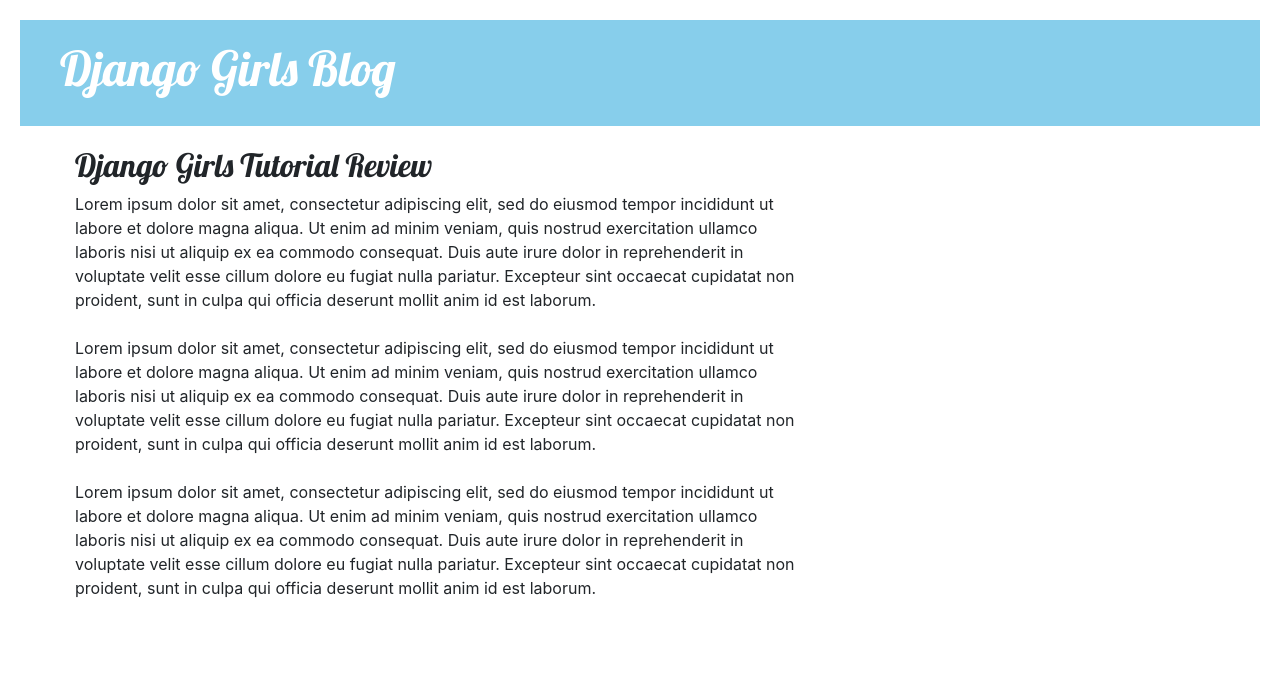
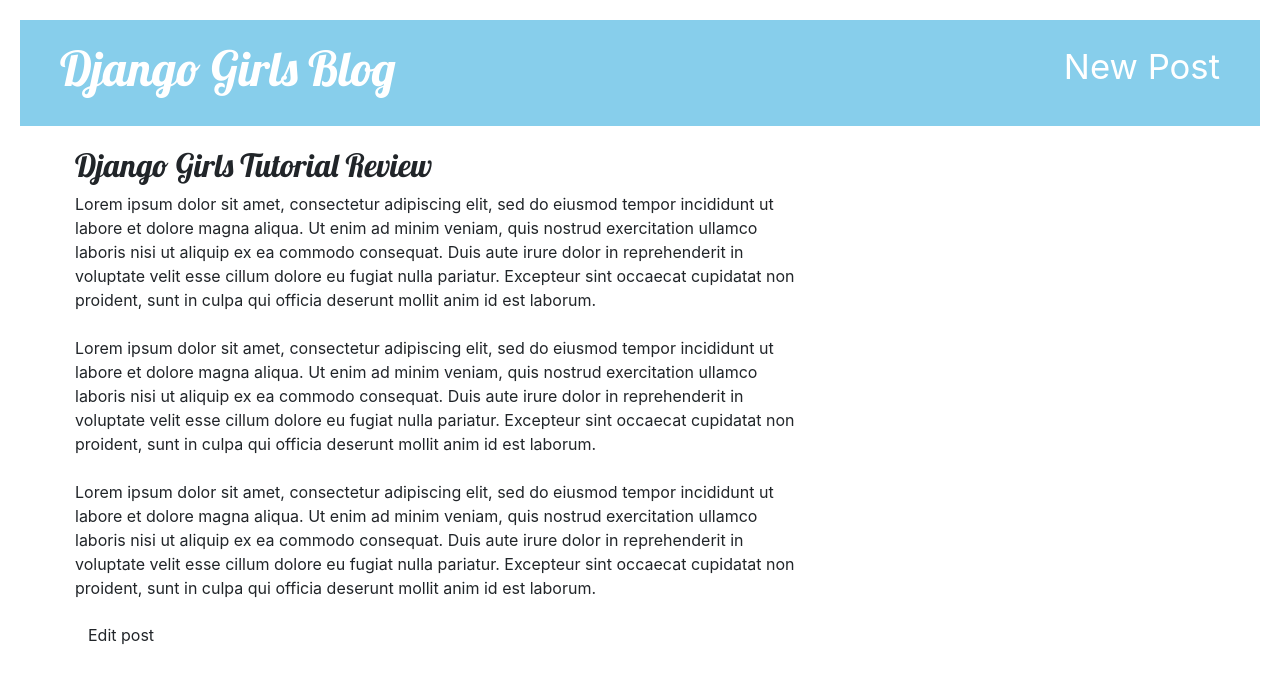
Before and after one commit to 4ka0/django_girls, a Django app: page /post/1/ in a window 1280 px wide. Shown: the top 684 px of the page. Run offline with Django 3.2, Linux system fonts and the light colour scheme; data comes from the database, SQL or seed files in the repository; both versions use the stored data as it was after the commit; some libraries are stand-ins or nearby versions.

Commit message:
Added functionality for new posts & editing posts

```diff
--- a/blog/templates/blog/base.html
+++ b/blog/templates/blog/base.html
@@ -12,6 +12,7 @@
     </head>
     <body>
         <div class="page-header">
+            <a href="{% url 'post_new' %}" class="top-menu">New Post</span></a>
             <h1><a href="/">Django Girls Blog</a></h1>
         </div>
         <div class="content container">
--- a/blog/templates/blog/post_detail.html
+++ b/blog/templates/blog/post_detail.html
@@ -2,12 +2,13 @@
 
 {% block content %}
     <div class="post">
+        <h2>{{ post.title }}</h2>
         {% if post.published_date %}
             <div class="date">
                 {{ post.published_date }}
             </div>
         {% endif %}
-        <h2>{{ post.title }}</h2>
         <p>{{ post.text|linebreaksbr }}</p>
+        <a class="btn btn-default" href="{% url 'post_edit' pk=post.pk %}">Edit post</span></a>
     </div>
 {% endblock %}
--- a/blog/urls.py
+++ b/blog/urls.py
@@ -6,4 +6,6 @@ from . import views
 urlpatterns = [
     path('', views.post_list, name='post_list'),
     path('post/<int:pk>/', views.post_detail, name='post_detail'),
+    path('post/new/', views.post_new, name='post_new'),
+    path('post/<int:pk>/edit/', views.post_edit, name='post_edit'),
 ]
--- a/blog/views.py
+++ b/blog/views.py
@@ -1,13 +1,80 @@
 from django.shortcuts import render, get_object_or_404
 from django.utils import timezone
+from django.shortcuts import redirect
+
 from .models import Post
+from .forms import PostForm
+
 
 
 def post_list(request):
+    '''
+    Method to display a list of posts
+    '''
     posts = Post.objects.filter(published_date__lte=timezone.now()).order_by('published_date')
     return render(request, 'blog/post_list.html', {'posts': posts})
 
 
 def post_detail(request, pk):
+    '''
+    Method to display a specific post
+    '''
+    post = get_object_or_404(Post, pk=pk)  # Returns a 404 if the object is not found
+    return render(request, 'blog/post_detail.html', {'post': post})
+
+
+def post_new(request):
+    '''
+    Method to add a new post.
+    This view is used for two purposes:
+    (1) To show the new post page for the first time (to show a blank form)
+    (2) To save data entered via the new post page using POST
+    '''
+
+    # Option (2), to save new post data entered by the user
+    if request.method == "POST":
+        form = PostForm(request.POST)
+        # Check if the form is valid, i.e. if all the required fields have
+        # been set and no incorrect values have been submitted.
+        if form.is_valid:
+            # Saves the form without saving the Post object to the database
+            post = form.save(commit=False)
+            # Set author as the current user
+            post.author = request.user
+            # Set published date as the current time
+            post.published_date = timezone.now()
+            # Save the Post object to the database
+            post.save()
+            # Redirect to a detail view of the new post
+            return redirect('post_detail', pk=post.pk)
+
+    # Option (1), to show a blank form
+    else:
+        form = PostForm()
+
+    return render(request, 'blog/post_edit.html', {'form': form})
+
+
+def post_edit(request, pk):
+    '''
+    Method to edit a post. Approach is similar to the above.
+    '''
+
+    # Get the post in question
     post = get_object_or_404(Post, pk=pk)
-    return render(request, 'blog/post_detail.html', {'post': post})
+
+    # When saving the edited post to the database
+    if request.method == "POST":
+        form = PostForm(request.POST, instance=post)
+        if form.is_valid():
+            post = form.save(commit=False)
+            post.author = request.user
+            post.published_date = timezone.now()
+            post.save()
+            return redirect('post_detail', pk=post.pk)
+
+    # When showing the post to edit
+    else:
+        form = PostForm(instance=post)
+
+    return render(request, 'blog/post_edit.html', {'form': form})
```
Also changed, not shown: blog/forms.py (added, +10 -0 lines), blog/templates/blog/post_edit.html (added, +12 -0 lines), db.sqlite3.
